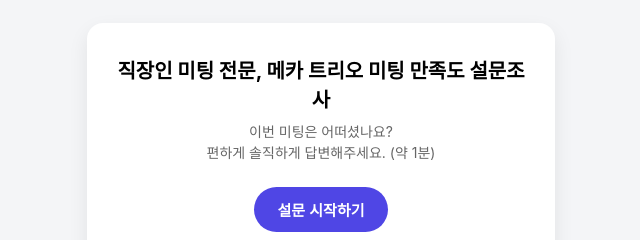
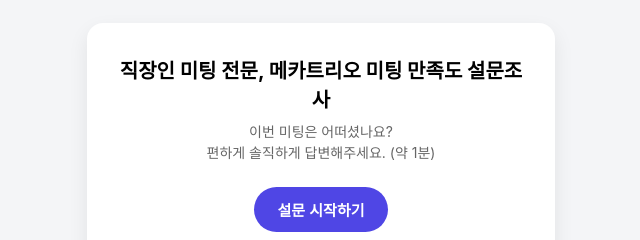
Before and after one commit to lvupberon-bit/survey-start, a plain HTML site: page index.html in a window 1280 px wide. Shown: the part 257-497 px from the top of the page, 319-959 px from the left. Drawn offline with Linux system fonts and the light colour scheme.

Commit message:
Update index.html

```diff
--- a/index.html
+++ b/index.html
@@ -26,7 +26,7 @@
 </head>
 <body>
   <div class="card" id="card">
-    <div class="title"> 직장인 미팅 전문, 메카 트리오 미팅 만족도 설문조사</div>
+    <div class="title"> 직장인 미팅 전문, 메카트리오 미팅 만족도 설문조사</div>
     <div class="subtitle"> 이번 미팅은 어떠셨나요?<br>편하게 솔직하게 답변해주세요. (약 1분)</div>
     <button class="btn" onclick="startSurvey()">설문 시작하기</button>
   </div>
```
